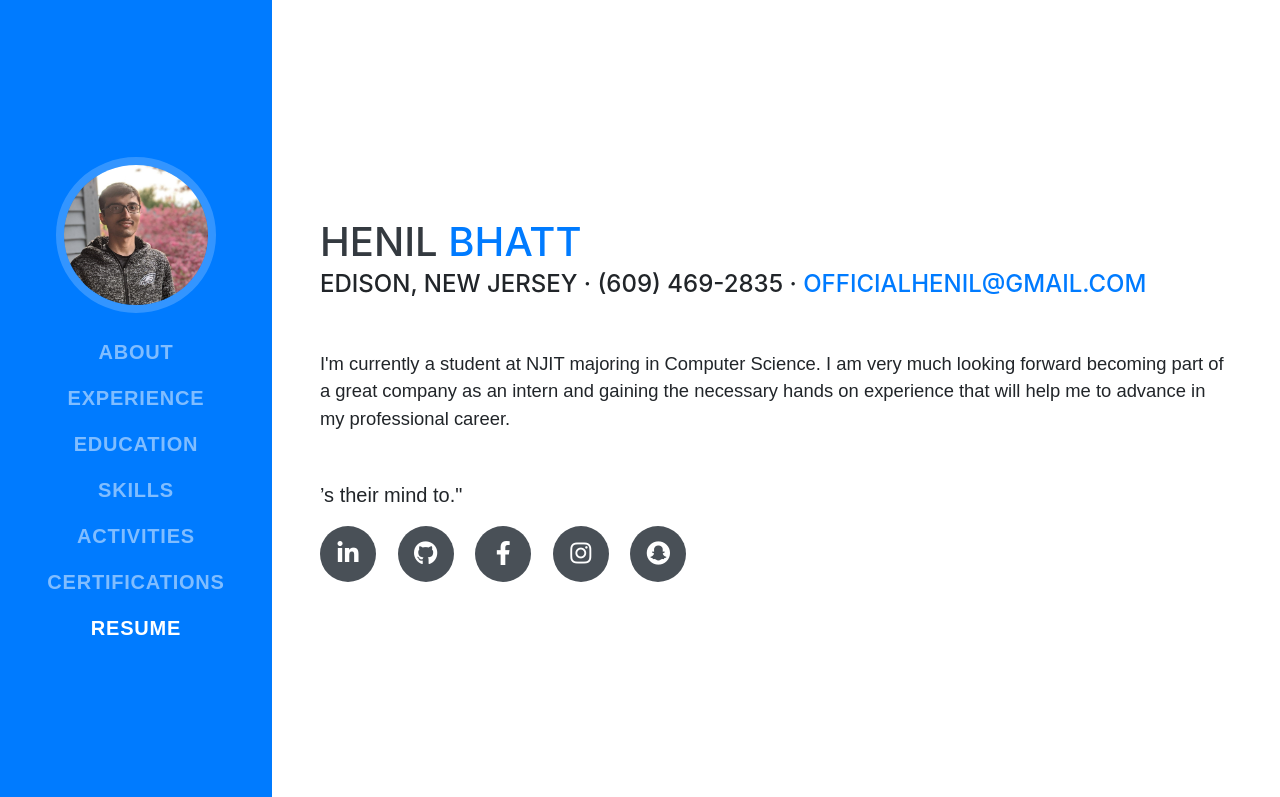
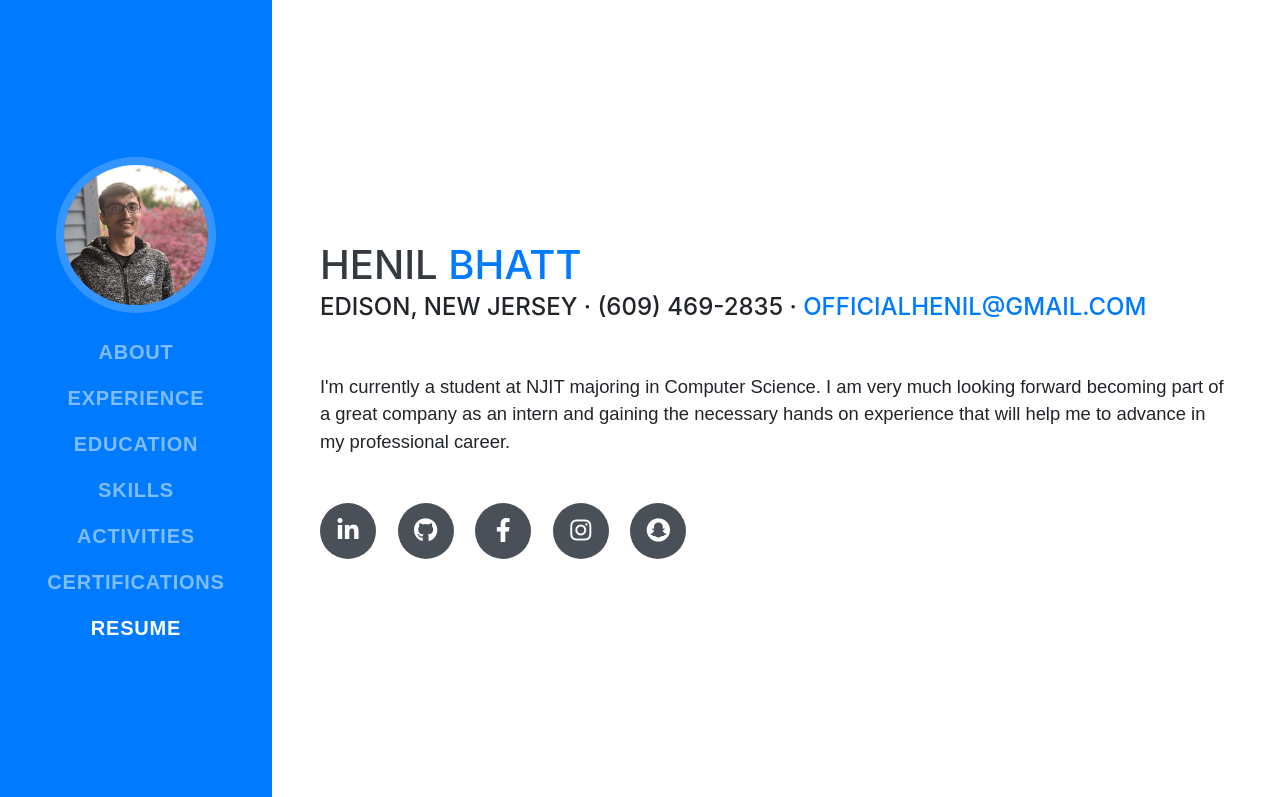
Before and after one commit to henilb/resume, a website with bundled scripts: page index.html in a window 1280 px wide. Shown: the top 797 px of the page. Built offline with nearby package versions, Linux system fonts and the light colour scheme; a web font is replaced by a local one.

Commit message:
Update index.html

```diff
--- a/index.html
+++ b/index.html
@@ -108,7 +108,7 @@ body {
           <a href="mailto:officialhenil@gmail.com">officialhenil@gmail.com</a>
         </div>
         <p class="lead mb-5">I'm currently a student at NJIT majoring in Computer Science. I am very much looking forward becoming part of a great company as an intern and gaining the necessary hands on experience that will help me to advance in my professional career.</p>
-        ’s their mind to." </p>
+
         <div class="social-icons">
           <a href="https://www.linkedin.com/in/henilbhatt">
             <i class="fab fa-linkedin-in"></i>
```
